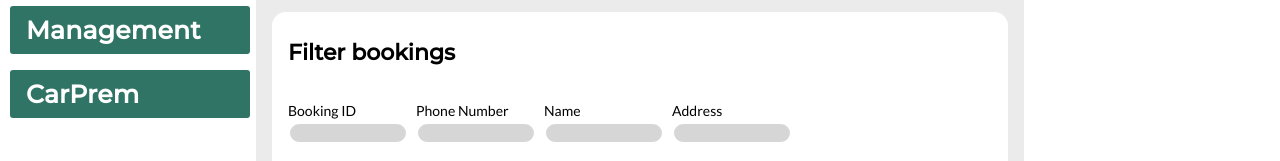
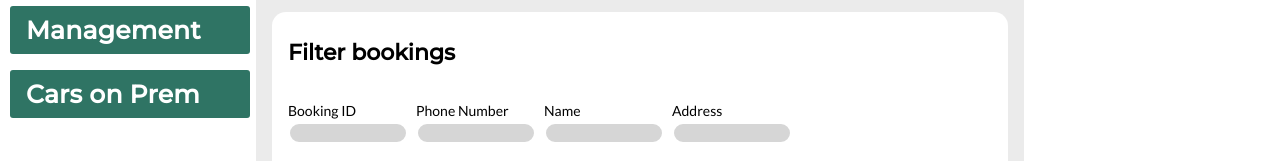
Before and after one commit to JOSBALIN/TIDFinalProject, a React (Create React App) app in the folder scancar/: page / in a window 1280 px wide. Shown: the part 164-325 px from the top of the page. Built offline with nearby package versions, Linux system fonts and the light colour scheme.

Commit message:
CarPrem to Cars on Prem

```diff
--- a/scancar/src/components/sidebar.tsx
+++ b/scancar/src/components/sidebar.tsx
@@ -13,7 +13,7 @@ export default function Sidebar() {
               <Link to='/management'>Management</Link>
         </li>
         <li>
-              <Link to='/carprem'>CarPrem</Link>
+              <Link to='/carprem'>Cars on Prem</Link>
         </li>
       </div>
 
```
